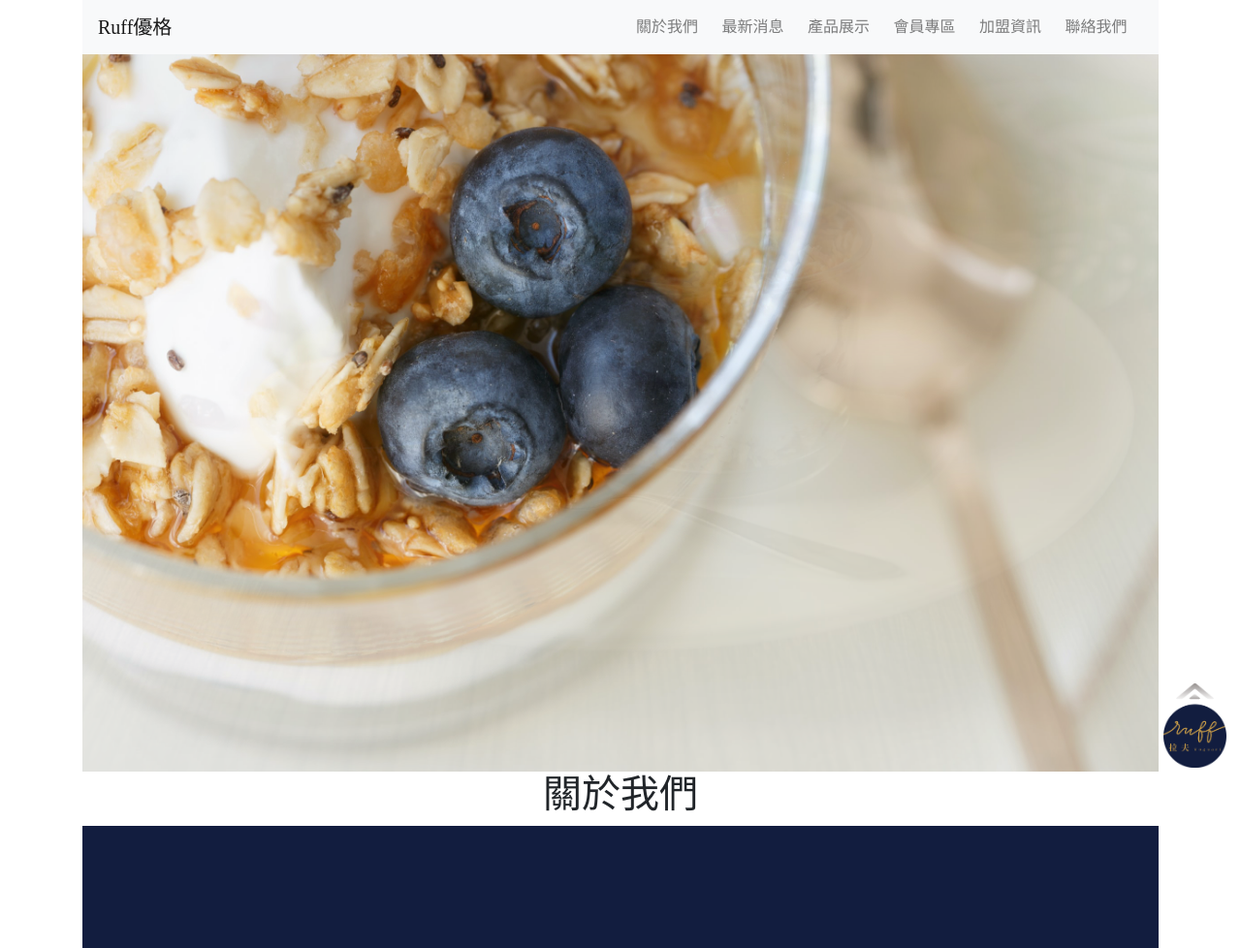
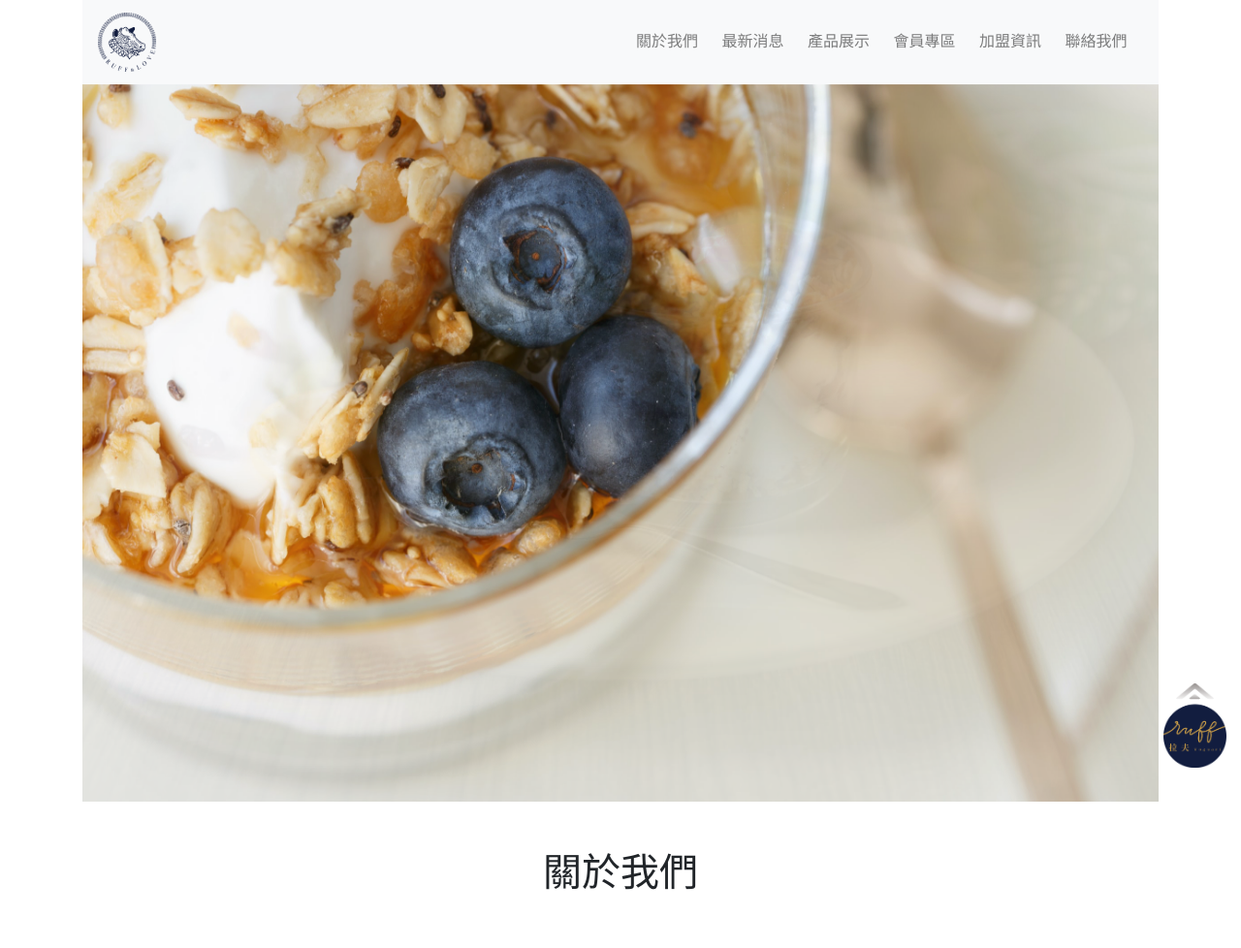
Before and after one commit to sccau189/web_GDA_1090723, a plain HTML site: page index.html in a window 1280 px wide. Shown: the top 978 px of the page at 97% size. Drawn offline with nearby package versions, Linux system fonts and the light colour scheme.

Commit message:
改完logo圖案

```diff
--- a/index.html
+++ b/index.html
@@ -17,7 +17,9 @@
   <div id="top" class="container">
     <!-- 導覽列 -->
     <nav id="menu" class="navbar navbar-expand-lg navbar-light bg-light">
-      <a class="navbar-brand" href="#">Ruff優格</a>
+      <a class="navbar-brand" href="#">
+        <img src="./img/logo.png" alt="">
+      </a>
       <button class="navbar-toggler" type="button" data-toggle="collapse" data-target="#navbarNav"
         aria-controls="navbarNav" aria-expanded="false" aria-label="Toggle navigation">
         <span class="navbar-toggler-icon"></span>
--- a/style.scss
+++ b/style.scss
@@ -13,7 +13,13 @@ h1{
     display: grid;
     font-size: 40px;
     text-align: center;
-    margin-top: 50px;
+    padding: 50px 0 50px 0;
+
+
+}
+
+.navbar-brand img{
+    width: 60px !important;
 }
 
 #menu{
```
Also changed, not shown: img/logo.png (added), style.css, 1 other file.
